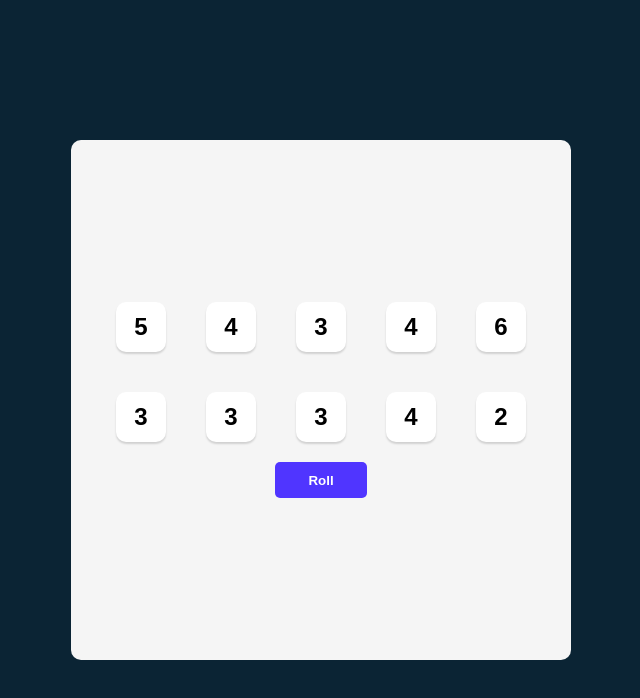
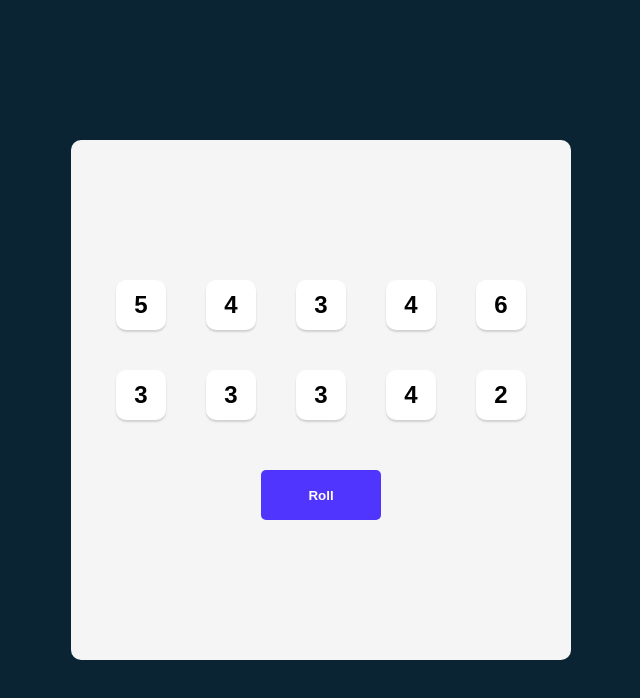
Before and after one commit to Ireme-Nyawe/TenzieGame, a React (Vite) app: page / in a window 1280 px wide. Shown: the top 698 px of the page, without its empty margins (319-959 px from the left). Built offline with nearby package versions, Linux system fonts and the light colour scheme.

Commit message:
change active to roll button

```diff
--- a/src/index.css
+++ b/src/index.css
@@ -41,13 +41,18 @@ body{
 }
 .roll-button{
   background: #5035FF;
-  width: 92px;
-  height: 36px;
+  width: 120px;
+  height: 50px;
   border: 0;
   border-radius: 5px;
   color: white;
   font-weight: bold;
   margin-top: 20px;
+  margin-top: 50px;
   cursor: pointer;
 
 }
+.roll-button:active{
+  background: #0B2434;
+
+}
```
